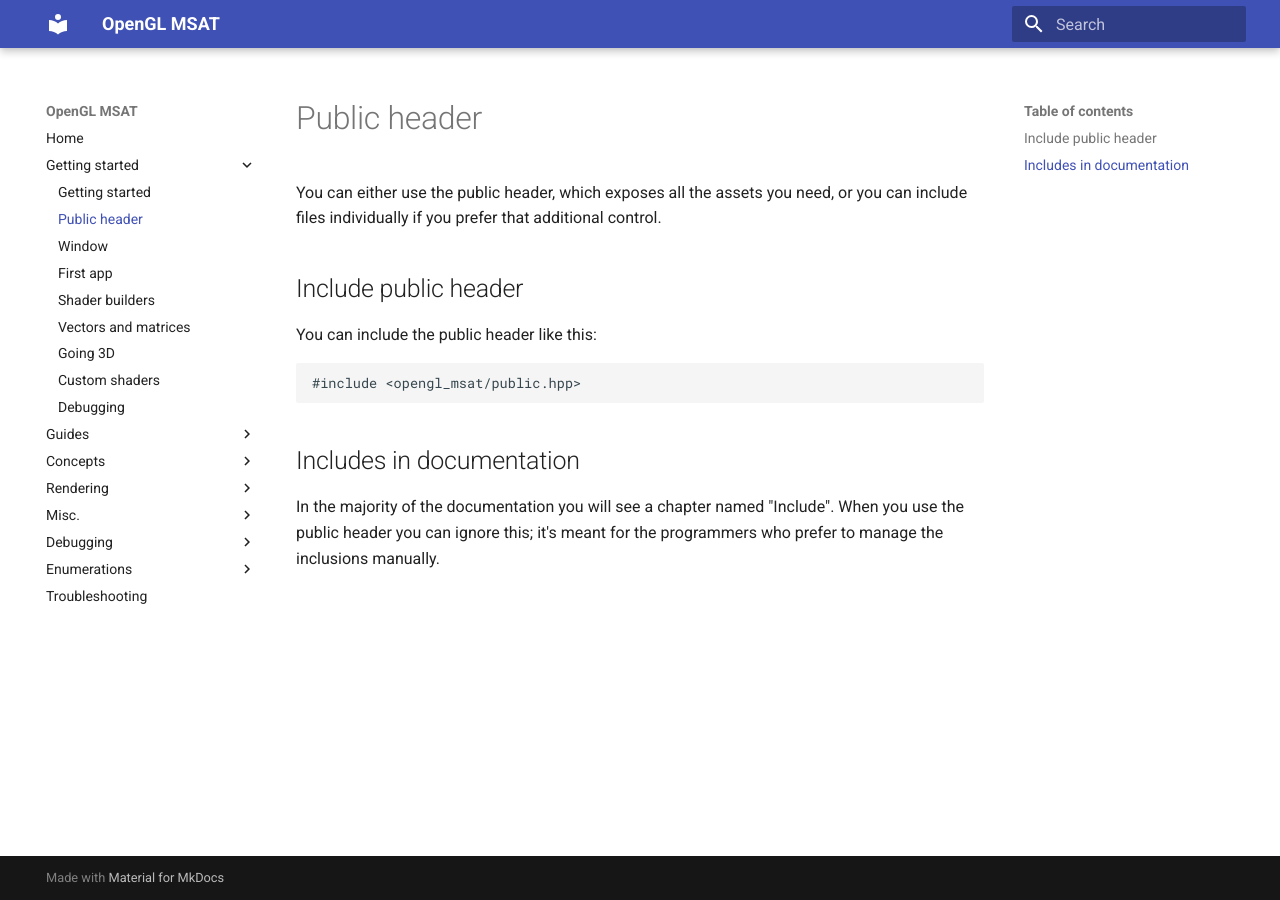
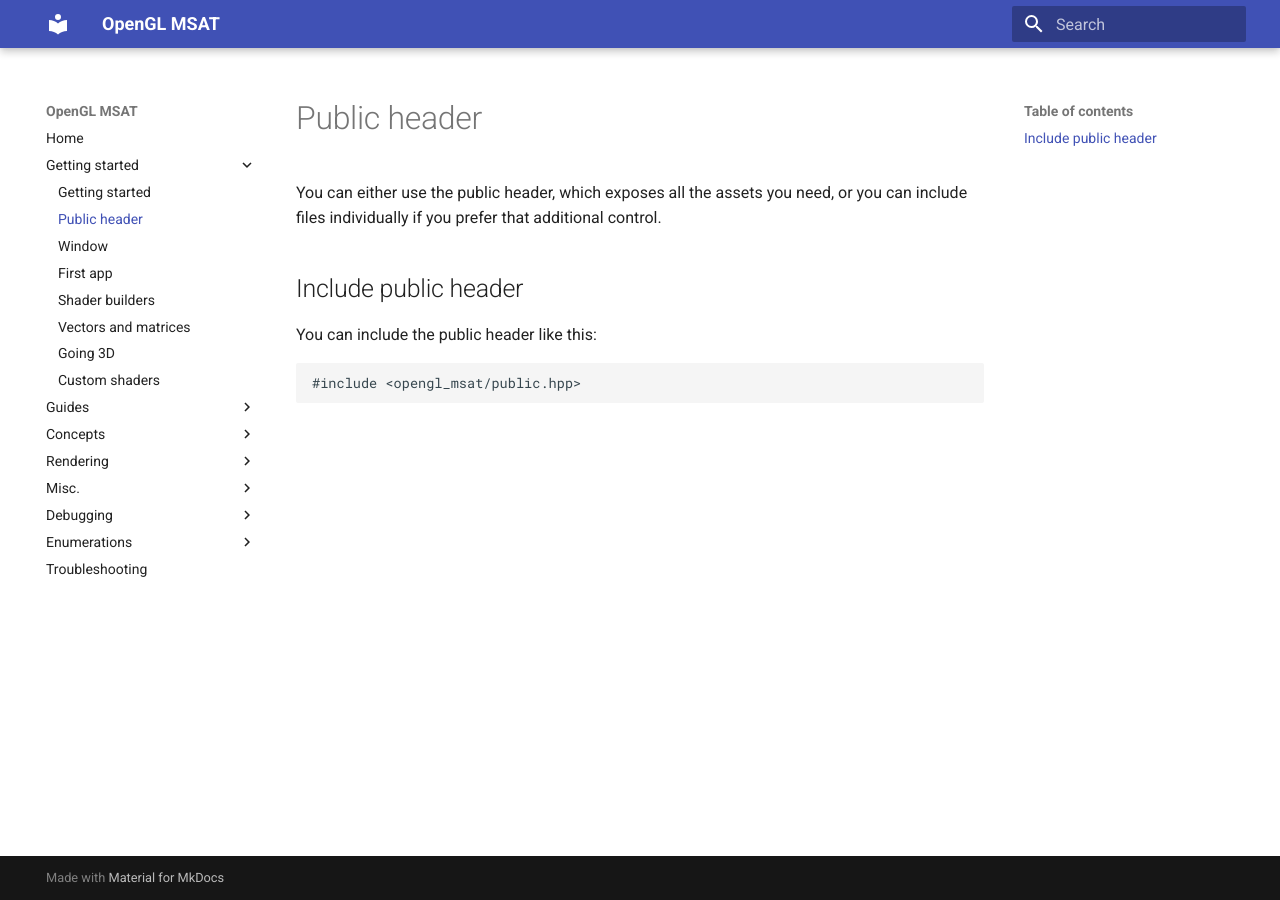
Before and after one commit to markhj/opengl-msat, an MkDocs documentation site: the page built from docs/getting-started/public-header.md, in a window 1280 px wide. Built offline with MkDocs 1.6.1 and Material for MkDocs 9.7.7, drawn with Linux system fonts in a browser that asks for light colours.

Commit message:
Removed out-dated instructions in docs

`````diff
--- a/docs/getting-started/public-header.md
+++ b/docs/getting-started/public-header.md
@@ -9,9 +9,3 @@ You can include the public header like this:
 ````c++
 #include <opengl_msat/public.hpp>
 ````
-
-## Includes in documentation
-In the majority of the documentation you will see a chapter
-named "Include". When you use the public header you can ignore
-this; it's meant for the programmers who prefer to manage the inclusions
-manually.
--- a/mkdocs.yml
+++ b/mkdocs.yml
@@ -12,7 +12,6 @@ nav:
     - Vectors and matrices: getting-started/vectors-matrices.md
     - Going 3D: getting-started/going-3d.md
     - Custom shaders: getting-started/custom-shaders.md
-    - Debugging: getting-started/debugging.md
   - Guides:
     - Texturing and materials: getting-started/texturing.md
     - Adding lights: getting-started/lights.md
`````
Also changed, not shown: docs/getting-started/debugging.md (deleted, +0 -35 lines), docs/getting-started/first-app.md (+3 -15 lines), docs/getting-started/going-3d.md (+1 -9 lines), docs/window/window.md (+1 -8 lines).
